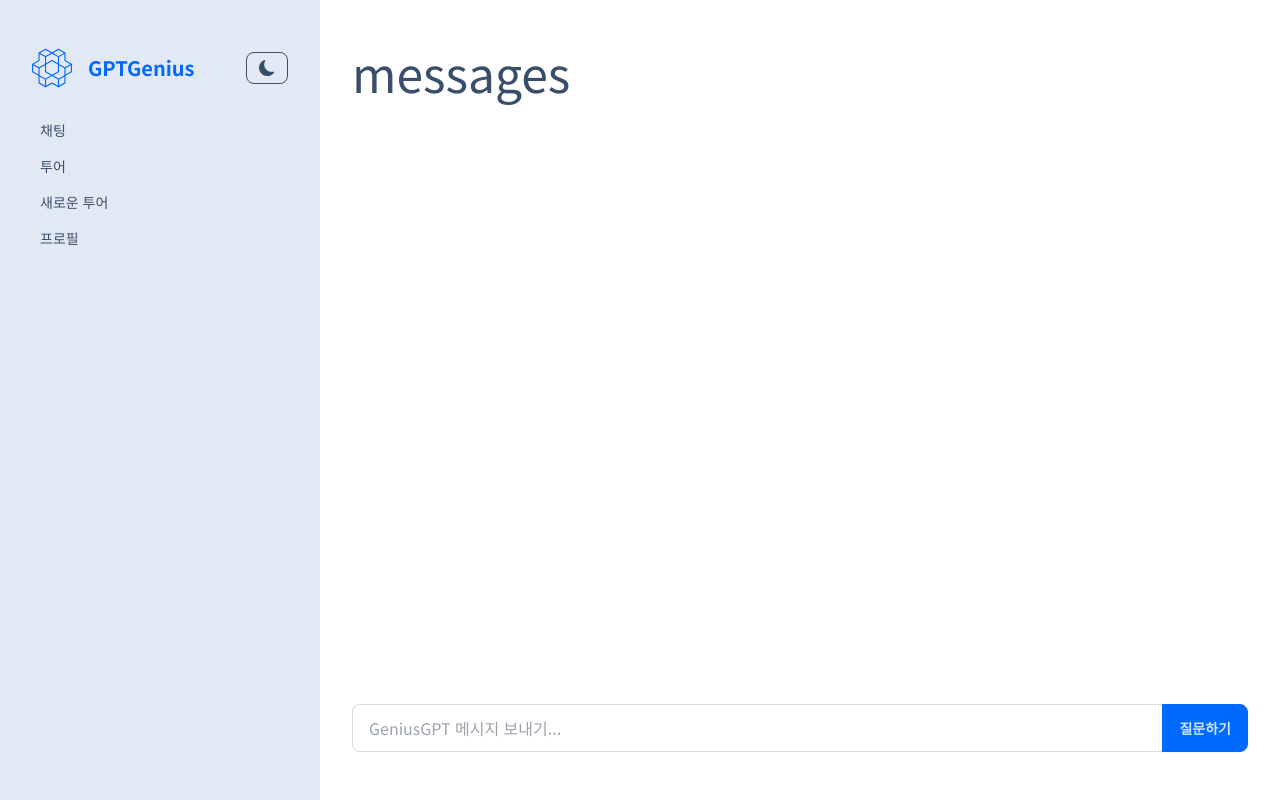
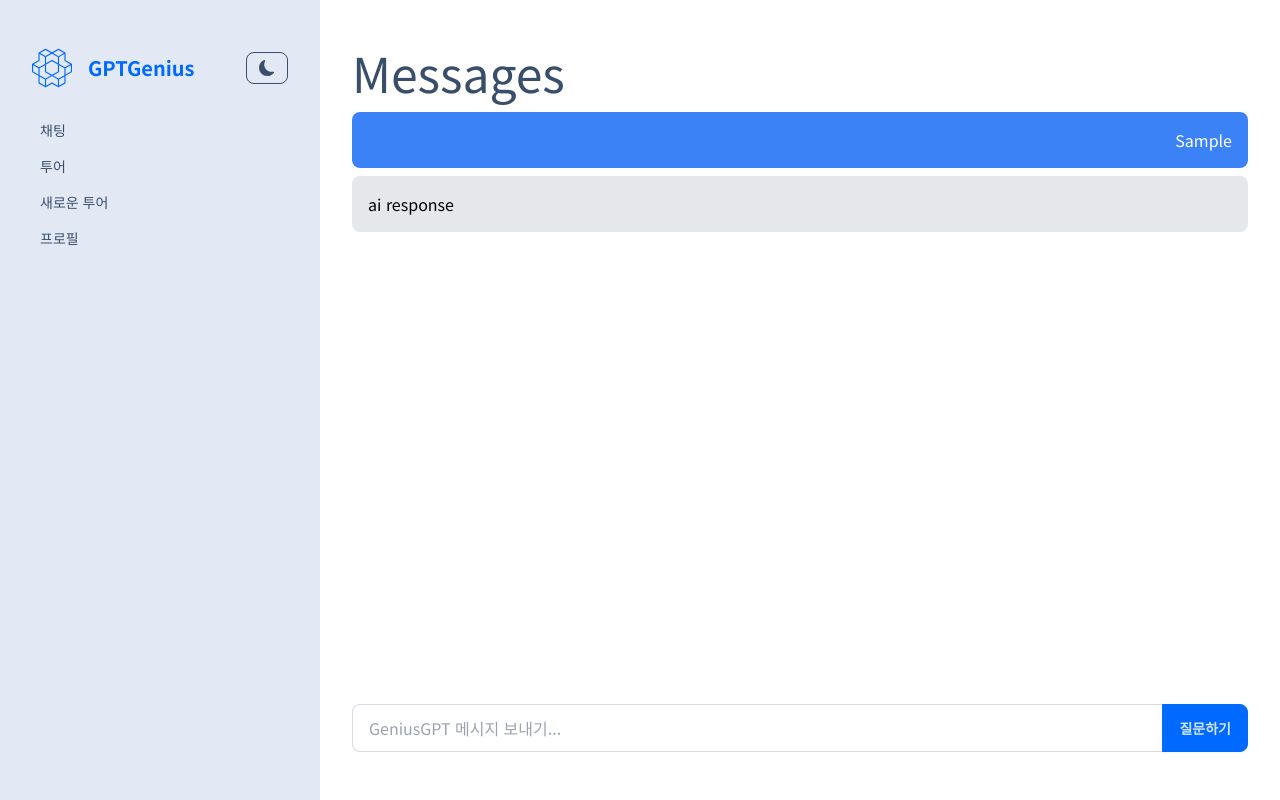
Before and after one commit to braverokmc79/next-gpt-genius, a Next.js app: page /chat in a window 1280 px wide. Both pictures are taken after typing "Sample" into the empty fields and a click on the button "질문하기". Built offline with nearby package versions, Linux system fonts and the light colour scheme; no server answers.

Commit message:
17. React Query와 Next.js를 활용한 Chat 페이지 구현 정리

```diff
--- /dev/null
+++ b/src/actions/chat/chatActions.ts
@@ -0,0 +1,9 @@
+"use server";
+
+export const generateChatResponse =async (chatMessage:string) =>{
+
+    console.log(chatMessage);
+
+    return "ai response";
+
+}
--- a/src/app/(dashboard)/chat/page.tsx
+++ b/src/app/(dashboard)/chat/page.tsx
@@ -1,12 +1,20 @@
 import Chat from '@/components/Chat';
 import React from 'react'
+import { dehydrate, HydrationBoundary, QueryClient } from '@tanstack/react-query';
+
 
 const ChatPage:React.FC = () => {
+  const queryClient =new QueryClient();
+
   return (
-    <>
+    //1.dehydrate QueryClient의 상태를 직렬화(Serialize)*
+    //2.변환된 데이터를 HydrationBoundary의 state 속성을 통해 클라이언트에 주입.
+    <HydrationBoundary state={dehydrate(queryClient)}>
       <Chat  />
-    </>
+    </HydrationBoundary>
   )
+
+
 }
 
 export default ChatPage;
--- a/src/app/providers.tsx
+++ b/src/app/providers.tsx
@@ -1,5 +1,7 @@
 "use client";
-import React from 'react'
+import { QueryClient, QueryClientProvider } from '@tanstack/react-query'
+import { ReactQueryDevtools } from '@tanstack/react-query-devtools';
+import React, { useState } from 'react'
 import { Toaster } from 'react-hot-toast';
 
 
@@ -7,12 +9,26 @@ interface ProvidersProps{
   children:React.ReactNode
 }
 
+
 const Providers:React.FC<ProvidersProps> = ({children}) => {
+  const [queryClient] =useState(()=>{
+    return new QueryClient({
+      defaultOptions: {
+        queries: {
+          //데이터를 캐싱한 후 1분 동안 동일한 쿼리에 대해 다시 요청하지 않음.
+          staleTime: 60*1000, // 데이터 유효 시간: 1분
+        },
+      },
+    })
+  });
+
+
   return (
-    <>
+    <QueryClientProvider client={queryClient}>
        <Toaster position='top-center'  />
         {children}
-    </>
+      <ReactQueryDevtools  initialIsOpen={false} />
+    </QueryClientProvider>
   )
 }
 
--- a/src/components/Chat.tsx
+++ b/src/components/Chat.tsx
@@ -1,32 +1,86 @@
 "use client";
 import React, { useState } from "react";
+import { useMutation } from "@tanstack/react-query";
+import { generateChatResponse } from "@/actions/chat/chatActions";
+
+// 메시지 타입 정의
+type Message = { text: string; user: string };
 
 const Chat: React.FC = () => {
-  const [text, setText] = useState("");
-  const [messages, setMessages] = useState<{ text: string; user: string }[]>([]);
+  const [text, setText] = useState<string>("");
+  const [messages, setMessages] = useState<Message[]>([]);
 
-  const handleSubmit=(e:React.FormEvent)=>{
+  // useMutation 설정 (타입 명시)
+  const { mutate, isPending, isError } = useMutation<string, Error, string, boolean>({
+    mutationFn: (message: string) => generateChatResponse(message), // mutationFn 타입 지정
+    onSuccess: (response: string) => {
+      // 성공 시 메시지 업데이트
+      setMessages((prev) => [...prev, { text: response, user: "bot" }]);
+    },
+
+    onError: (error: Error) => {
+      console.log("에러 발생:", error);
+    },
+  });
+
+  const handleSubmit = (e: React.FormEvent) => {
     e.preventDefault();
-    setMessages([...messages, { text, user: "user" }]);
-    setText("");
-  }
+    if (!text.trim()) return;
+
+    // 유저 메시지 추가
+    setMessages((prev) => [...prev, { text, user: "user" }]);
+    mutate(text); // API 호출
+    setText(""); // 입력 초기화
+  };
 
   return (
     <div className="min-h-[calc(100vh-6rem)] grid grid-rows-[1fr,auto]">
       <div>
-                <h2 className="text-5xl">messages</h2>
+        <h2 className="text-5xl">Messages</h2>
+
+        <div className="pt-4">
+          {messages.map((message, index) => (
+            <div
+              key={index}
+              className={`p-4 rounded-lg mb-2 ${
+                message.user === "user"
+                  ? "bg-blue-500 text-white text-right"
+                  : "bg-gray-200 text-black"
+              }`}
+            >
+              {message.text}
+            </div>
+          ))}
+        </div>
       </div>
 
       <form onSubmit={handleSubmit} className="max-w-4xl pt-12">
         <div className="join w-full">
-                    <input type="text" placeholder="GeniusGPT 메시지 보내기..."
+          <input
+            type="text"
+            placeholder="GeniusGPT 메시지 보내기..."
             className="input input-bordered join-item w-full"
-                        value={text} required  onChange={(e)=>setText(e.target.value)}  />
-                    <button className="btn btn-primary join-item" type="submit">
-                        질문하기
+            value={text}
+            required
+            onChange={(e) => setText(e.target.value)}
+          />
+
+          <button
+            className="btn btn-primary join-item"
+            type="submit"
+            disabled={isPending} // 로딩 중일 때 버튼 비활성화
+          >
+            {isPending ? "질문 중..." : "질문하기"}
           </button>
         </div>
       </form>
+
+      {/* 에러 메시지 표시 */}
+      {isError && (
+        <div className="text-red-500 mt-4">
+          <p>에러가 발생했습니다. 다시 시도해 주세요.</p>
+        </div>
+      )}
     </div>
   );
 };
```
Lines whose indentation alone changed are shown as unchanged.
